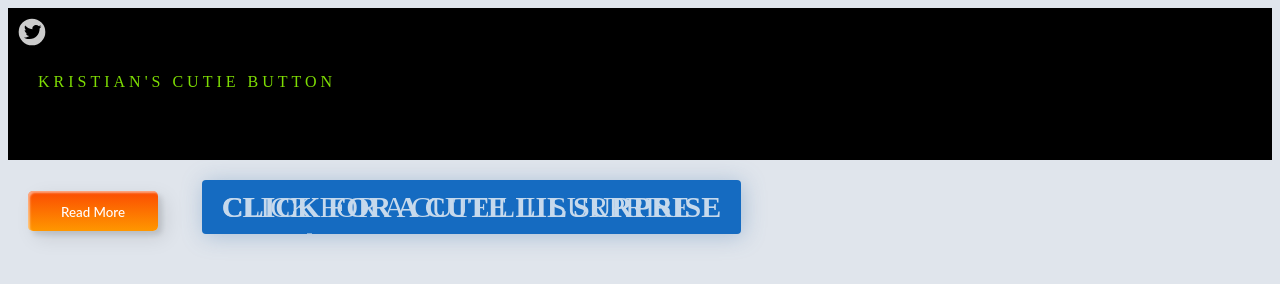
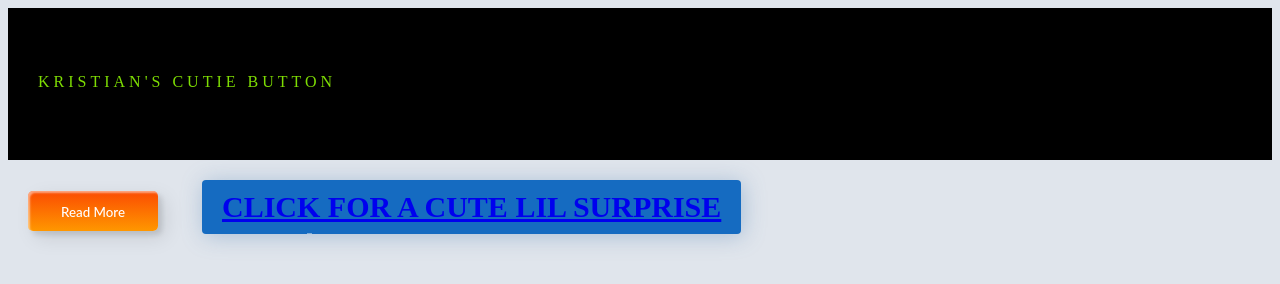
Before and after one commit to evanst1/Buttons, a plain HTML site: page index.html in a window 1280 px wide. Drawn offline with Linux system fonts and the light colour scheme.

Commit message:
trying again

```diff
--- a/index.html
+++ b/index.html
@@ -31,14 +31,11 @@
 
    <button class="custom-btn btn"><span>Read More</span></button>
 
-   <button class="kbtn" style="--content: 'Click for a cute lil surprise';"href="https://www.youtube.com/watch?v=dQw4w9WgXcQ">
+   <button class="kbtn"><a href="https://www.youtube.com/watch?v=dQw4w9WgXcQ">
     <div class="left"></div>
     Click for a cute lil surprise
-    <div class="right"></div>
+    <div class="right"></div></a>
   </button>
-  <a target="_blank" href="https://www.youtube.com/watch?v=dQw4w9WgXcQ">
-      <svg style="width:2em;height:2em;position:fixed;top:1em;left:1em;opacity:.8;" viewBox="0 0 24 24">
-          <path fill="#fff" d="M17.71,9.33C18.19,8.93 18.75,8.45 19,7.92C18.59,8.13 18.1,8.26 17.56,8.33C18.06,7.97 18.47,7.5 18.68,6.86C18.16,7.14 17.63,7.38 16.97,7.5C15.42,5.63 11.71,7.15 12.37,9.95C9.76,9.79 8.17,8.61 6.85,7.16C6.1,8.38 6.75,10.23 7.64,10.74C7.18,10.71 6.83,10.57 6.5,10.41C6.54,11.95 7.39,12.69 8.58,13.09C8.22,13.16 7.82,13.18 7.44,13.12C7.81,14.19 8.58,14.86 9.9,15C9,15.76 7.34,16.29 6,16.08C7.15,16.81 8.46,17.39 10.28,17.31C14.69,17.11 17.64,13.95 17.71,9.33M12,2A10,10 0 0,1 22,12A10,10 0 0,1 12,22A10,10 0 0,1 2,12A10,10 0 0,1 12,2Z" /></svg></a>
 
 </body>
 </html>
```
